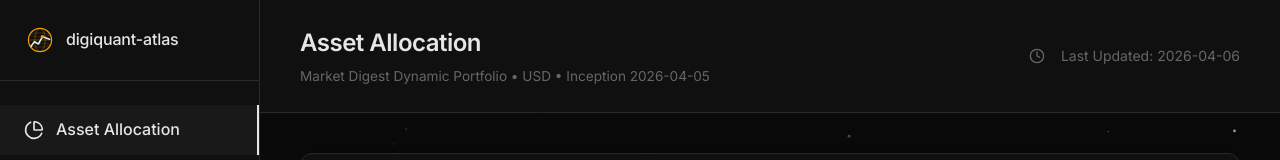
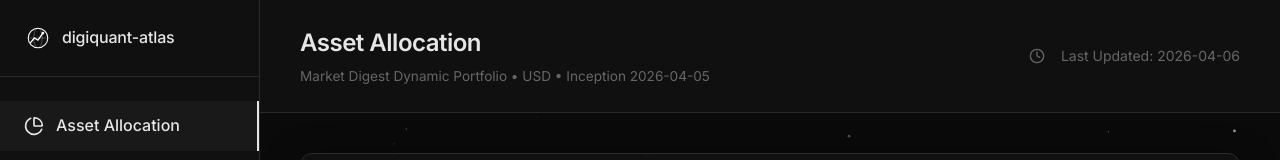
Before and after one commit to chrizefan/market-digest, a React (Vite) app in the folder frontend/: page / in a window 1280 px wide. Shown: the top 160 px of the page. Built offline with nearby package versions, Linux system fonts and the light colour scheme.

Commit message:
refactor(sidebar): simplify logo to black & white — remove amber/color
- Sidebar.jsx: stripped color accents, reduced to white strokes only
  globe outline + single meridian + equator at 35% opacity, bold white
  trend line with filled peak dot — clean monochrome mark

```diff
--- a/frontend/src/components/Sidebar.jsx
+++ b/frontend/src/components/Sidebar.jsx
@@ -17,33 +17,29 @@ export default function Sidebar({ activeTab, setActiveTab, isOpen, setIsOpen })
       {isOpen && <div className="sidebar-overlay" onClick={() => setIsOpen(false)} />}
       <aside className={`sidebar ${isOpen ? 'sidebar-open' : ''}`}>
         <div className="sidebar-brand">
-          <svg width="32" height="32" viewBox="0 0 40 40" fill="none" xmlns="http://www.w3.org/2000/svg" aria-hidden="true" style={{flexShrink: 0}}>
+          <svg width="28" height="28" viewBox="0 0 40 40" fill="none" xmlns="http://www.w3.org/2000/svg" aria-hidden="true" style={{flexShrink: 0}}>
             <defs>
               <clipPath id="atlas-globe-clip">
-                <circle cx="20" cy="20" r="14.5"/>
+                <circle cx="20" cy="20" r="14"/>
               </clipPath>
             </defs>
-            {/* Globe outline */}
-            <circle cx="20" cy="20" r="14.5" stroke="#f59e0b" strokeWidth="1.5"/>
-            {/* Center meridian */}
-            <ellipse cx="20" cy="20" rx="6.5" ry="14.5" stroke="#f59e0b" strokeWidth="0.9" opacity="0.45"/>
+            {/* Globe */}
+            <circle cx="20" cy="20" r="14" stroke="white" strokeWidth="1.5"/>
+            {/* Meridian */}
+            <ellipse cx="20" cy="20" rx="6" ry="14" stroke="white" strokeWidth="1" opacity="0.35"/>
             {/* Equator */}
-            <line x1="5.5" y1="20" x2="34.5" y2="20" stroke="#f59e0b" strokeWidth="0.9" opacity="0.45"/>
-            {/* Upper latitude */}
-            <ellipse cx="20" cy="13.5" rx="12" ry="2.4" stroke="#f59e0b" strokeWidth="0.7" opacity="0.3"/>
-            {/* Lower latitude */}
-            <ellipse cx="20" cy="26.5" rx="12" ry="2.4" stroke="#f59e0b" strokeWidth="0.7" opacity="0.3"/>
-            {/* Chart trend line — clipped to globe */}
+            <line x1="6" y1="20" x2="34" y2="20" stroke="white" strokeWidth="1" opacity="0.35"/>
+            {/* Trend line */}
             <polyline
-              points="8,29 13,22 18,25 23,16 32,19"
-              stroke="#e6e6e6"
+              points="9,27 15,20 20,23 27,13"
+              stroke="white"
               strokeWidth="2"
               strokeLinecap="round"
               strokeLinejoin="round"
               clipPath="url(#atlas-globe-clip)"
             />
-            {/* Peak marker */}
-            <circle cx="23" cy="16" r="2.2" fill="#f59e0b"/>
+            {/* Peak dot */}
+            <circle cx="27" cy="13" r="2" fill="white" clipPath="url(#atlas-globe-clip)"/>
           </svg>
           <span>digiquant-atlas</span>
         </div>
```
Also changed, not shown: 1 other file (tests, documents, lock files or other folders).
